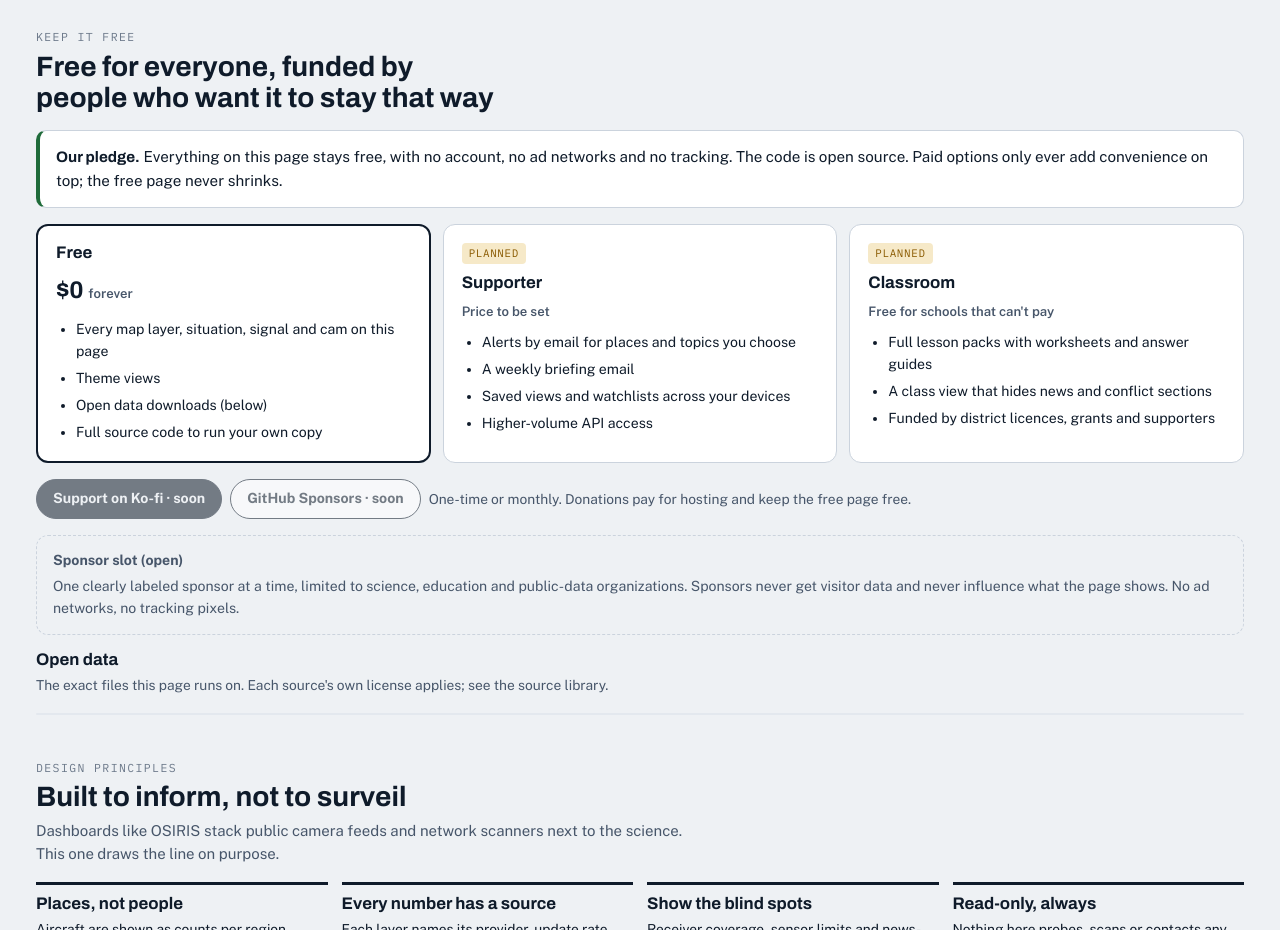
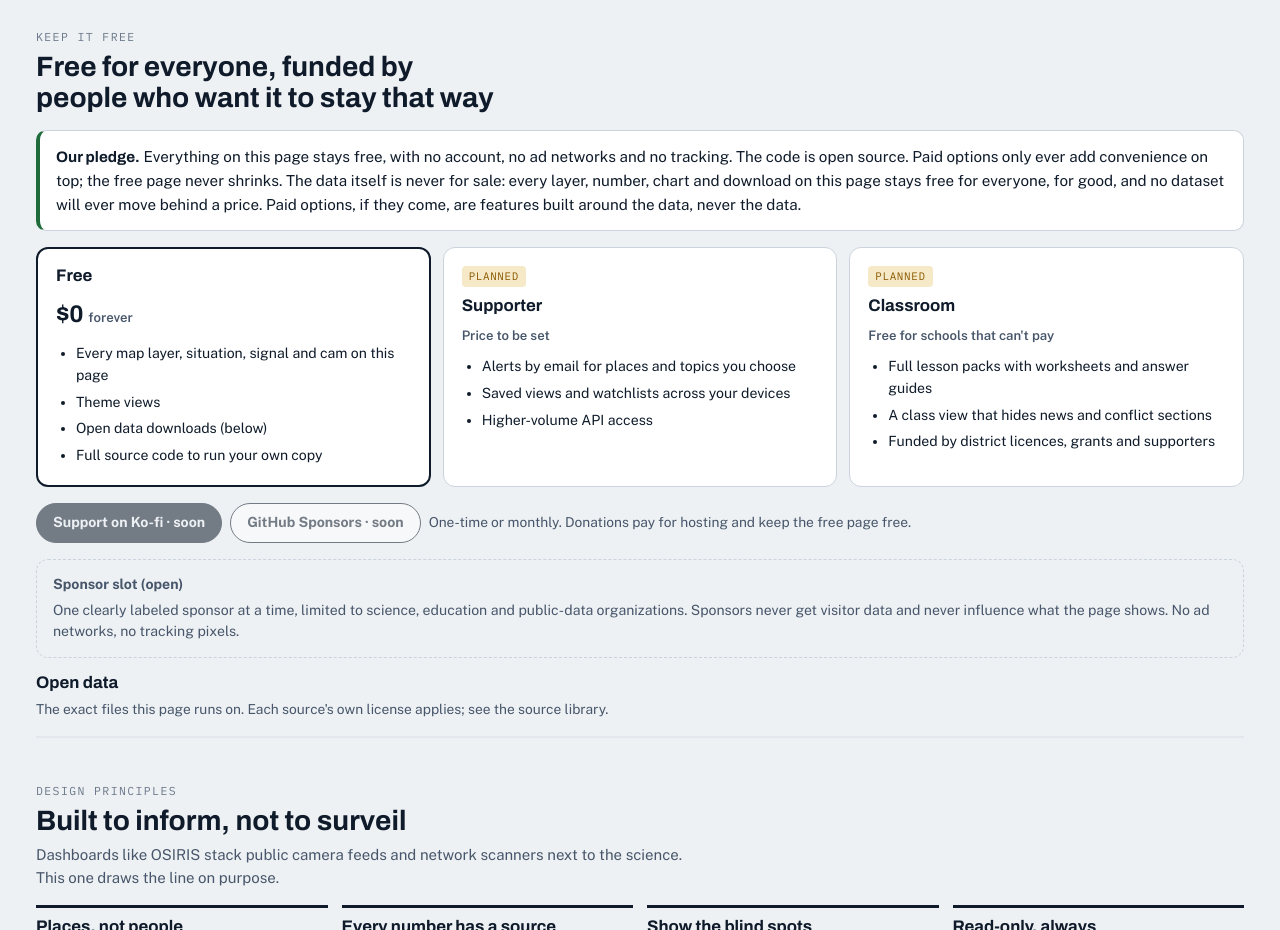
Before and after one commit to open-planet-observatory/open-planet-observatory.github.io, a website: page src/page.tmpl.html in a window 1280 px wide. Shown: the part 7560-8490 px from the top of the page. Drawn offline with nearby package versions, Linux system fonts and the light colour scheme; a script that the page names is missing.

Commit message:
Keep it free: the data is never for sale; the weekly letter is free, not a Supporter perk
The pledge now says in plain words that every layer, figure, chart and download stays free
for everyone and no dataset will move behind a price; paid options, if any come, are features
around the data. "A weekly briefing email" leaves the planned Supporter list since the letter is
free. DATA_POLICY.md gets the same rule under Visitors.

Co-Authored-By: Claude Fable 5.1 <noreply@anthropic.com>
Claude-Session: https://claude.ai/code/session_01DDprcDJtM1HRJWxcdgDSwE

```diff
--- a/src/page.tmpl.html
+++ b/src/page.tmpl.html
@@ -745,10 +745,10 @@ window.voyagerVideoList=function(){var V=window.VOYAGER_VIDEOS||{},L=[].concat(V
     <div class="eyebrow">Keep it free</div>
     <h2 id="h-free">Free for everyone, funded by people who want it to stay that way</h2>
   </div>
-  <div class="pledge"><b>Our pledge.</b> Everything on this page stays free, with no account, no ad networks and no tracking. The code is open source. Paid options only ever add convenience on top; the free page never shrinks.</div>
+  <div class="pledge"><b>Our pledge.</b> Everything on this page stays free, with no account, no ad networks and no tracking. The code is open source. Paid options only ever add convenience on top; the free page never shrinks. The data itself is never for sale: every layer, number, chart and download on this page stays free for everyone, for good, and no dataset will ever move behind a price. Paid options, if they come, are features built around the data, never the data.</div>
   <div class="tiers">
     <div class="tier main"><h3>Free</h3><div class="price">$0 <small>forever</small></div><ul><li>Every map layer, situation, signal and cam on this page</li><li>Theme views</li><li>Open data downloads (below)</li><li>Full source code to run your own copy</li></ul></div>
-    <div class="tier"><span class="soon">Planned</span><h3>Supporter</h3><div class="price"><small>Price to be set</small></div><ul><li>Alerts by email for places and topics you choose</li><li>A weekly briefing email</li><li>Saved views and watchlists across your devices</li><li>Higher-volume API access</li></ul></div>
+    <div class="tier"><span class="soon">Planned</span><h3>Supporter</h3><div class="price"><small>Price to be set</small></div><ul><li>Alerts by email for places and topics you choose</li><li>Saved views and watchlists across your devices</li><li>Higher-volume API access</li></ul></div>
     <div class="tier"><span class="soon">Planned</span><h3>Classroom</h3><div class="price"><small>Free for schools that can't pay</small></div><ul><li>Full lesson packs with worksheets and answer guides</li><li>A class view that hides news and conflict sections</li><li>Funded by district licences, grants and supporters</li></ul></div>
   </div>
   <div class="support-row"><a class="btn primary" aria-disabled="true" href="#free" title="Coming soon">Support on Ko-fi · soon</a><a class="btn" aria-disabled="true" href="#free" title="Coming soon">GitHub Sponsors · soon</a><span class="small muted">One-time or monthly. Donations pay for hosting and keep the free page free.</span></div>
```
Also changed, not shown: DATA_POLICY.md (+1 -0 lines).
